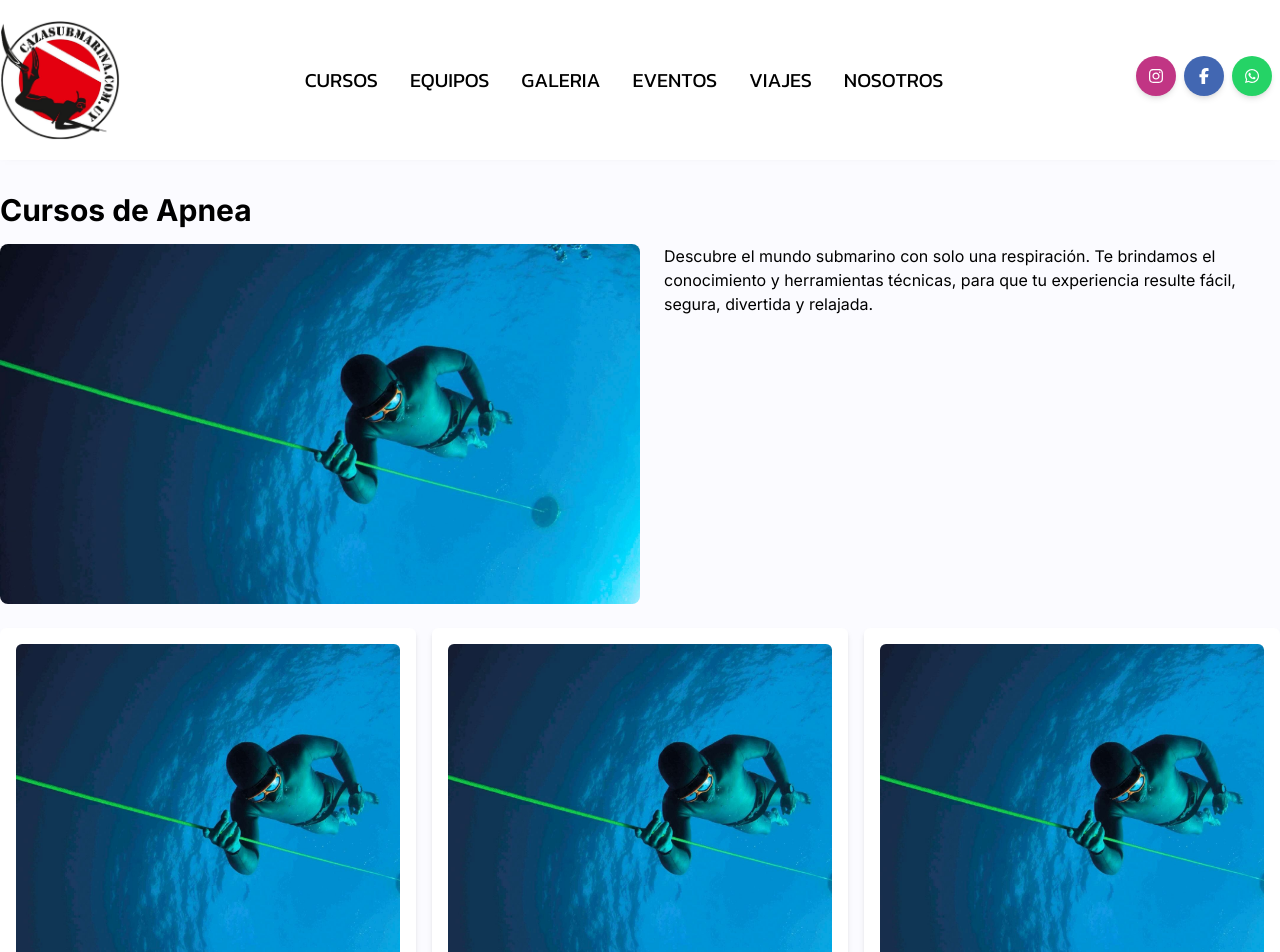
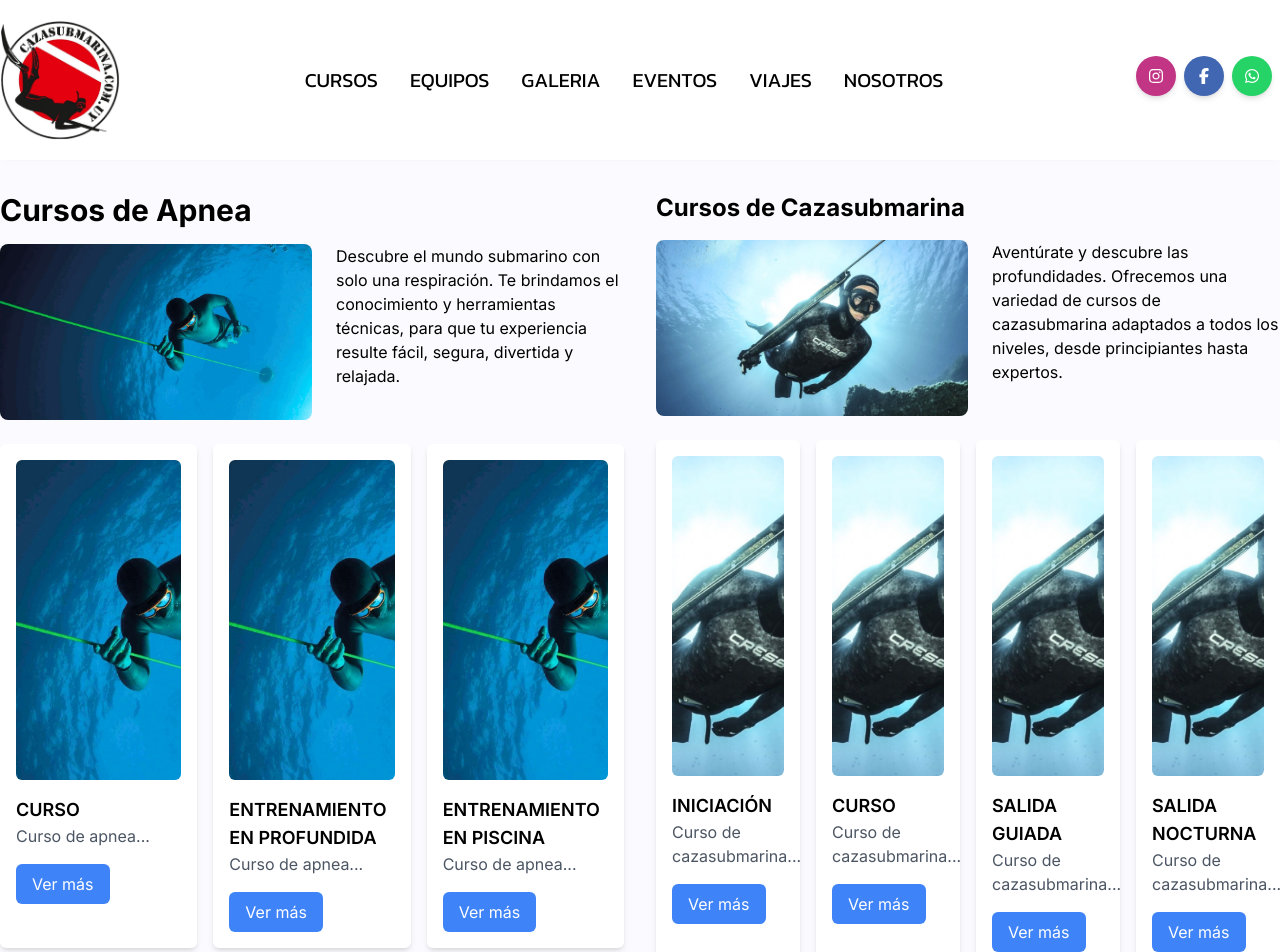
Before and after one commit to lucascastro29/Cazasubmarina_next, a Next.js app in the folder cazasubmarina/: page /Cursos in a window 1280 px wide. Shown: the top 952 px of the page. Built offline with nearby package versions, Linux system fonts and the light colour scheme.

Commit message:
Update page.tsx

```diff
--- a/cazasubmarina/app/Cursos/page.tsx
+++ b/cazasubmarina/app/Cursos/page.tsx
@@ -18,12 +18,18 @@ const cursosApnea = [
 ];
 
 const cursosCazasubmarina = [
-  { id: 1, name: 'INTRODUCCIÓN', description: 'Curso de cazasubmarina...',
+  { id: 1, name: 'INICIACIÓN', description: 'Curso de cazasubmarina...',
     image: cazasub_course
   },
   { id: 2, name: 'CURSO', description: 'Curso de cazasubmarina...',
     image: cazasub_course
   },
+  { id: 2, name: 'SALIDA GUIADA', description: 'Curso de cazasubmarina...',
+  image: cazasub_course
+},
+{ id: 2, name: 'SALIDA NOCTURNA', description: 'Curso de cazasubmarina...',
+image: cazasub_course
+},
 ];
 
 export default function Page(){
@@ -41,10 +47,9 @@ export default function Page(){
   };
 
   return (
-    <div className="container mx-auto mt-8">
-
-      {/* Sección de Apnea */}
-      <section className="mb-12">
+    <div className="container mx-auto  mt-8">
+      <div className='grid grid-cols-2 gap-8'>{/* Sección de Apnea */}
+      <section className="mb-12"  id='#cazasub'>
         <h2 className="text-3xl font-bold mb-4">Cursos de Apnea</h2>
         <div className="flex flex-col md:flex-row mb-6">
           <img src={apnea_course.src} alt="Cursos de Apnea" className="w-full md:w-1/2 h-auto rounded-lg" />
@@ -58,9 +63,8 @@ export default function Page(){
           ))}
         </div>
       </section>
-
-      {/* Sección de Cazasubmarina */}
-      <section className="mb-12">
+       {/* Sección de Cazasubmarina */}
+       <section className="mb-12" id='#cazasub'>
         <h2 className="text-2xl font-bold mb-4">Cursos de Cazasubmarina</h2>
         <div className="flex flex-col md:flex-row mb-6">
           <img src={cazasub_course.src} alt="Cursos de Cazasubmarina" className="w-full md:w-1/2 h-auto rounded-lg" />
@@ -68,12 +72,15 @@ export default function Page(){
             <p>Aventúrate y descubre las profundidades. Ofrecemos una variedad de cursos de cazasubmarina adaptados a todos los niveles, desde principiantes hasta expertos.</p>
           </div>
         </div>
-        <div className="grid grid-cols-1 md:grid-cols-3 gap-4">
+        <div className="grid grid-cols-1 md:grid-cols-4 gap-4">
           {cursosCazasubmarina.map((course) => (
             <CourseCard key={course.id} course={course} onOpenModal={handleOpenModal} />
           ))}
         </div>
-      </section>
+      </section></div>
+
+
+
 
       {modalOpen && <CourseModal course={selectedCourse} onCloseModal={handleCloseModal} />}
     </div>
```
